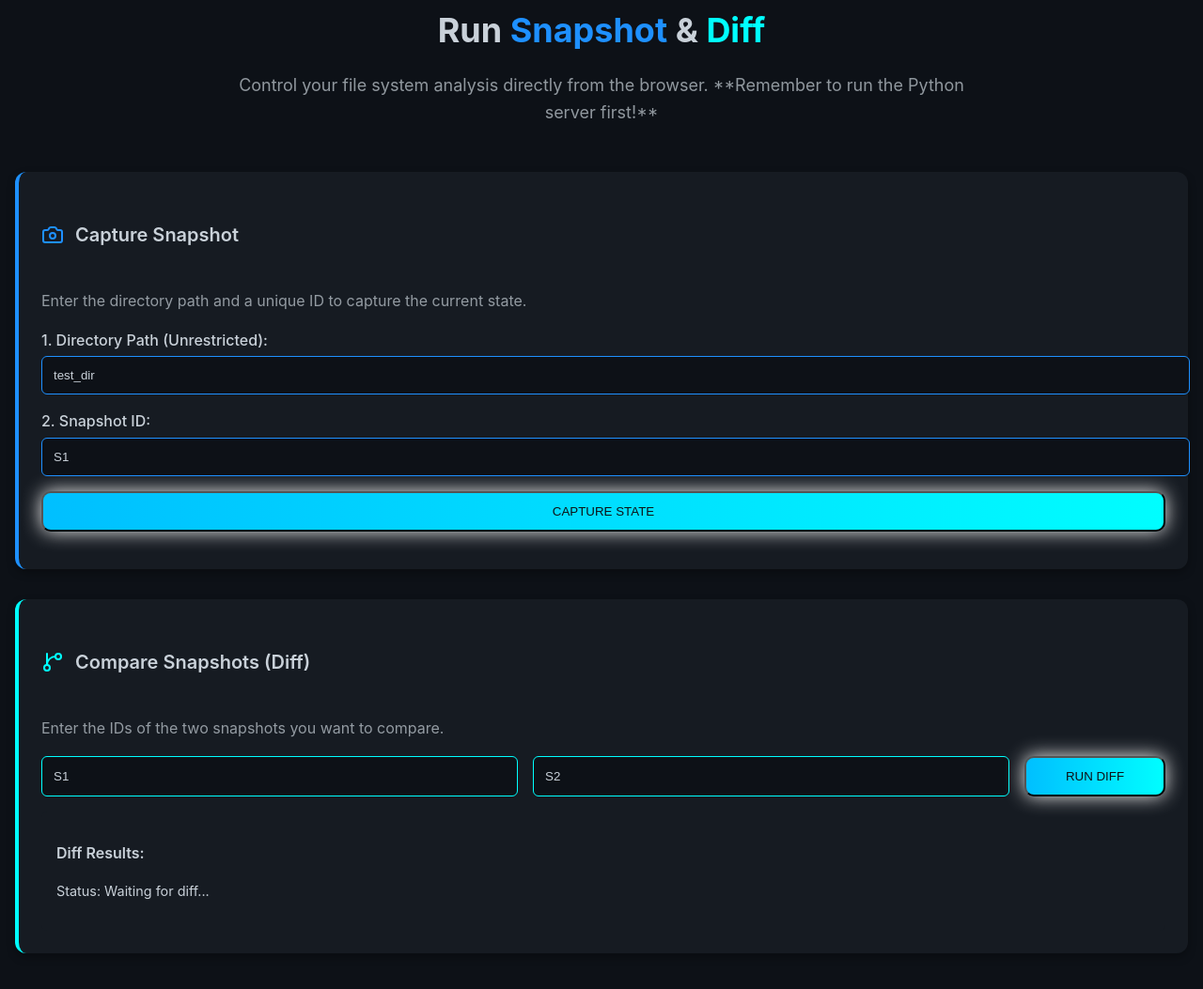
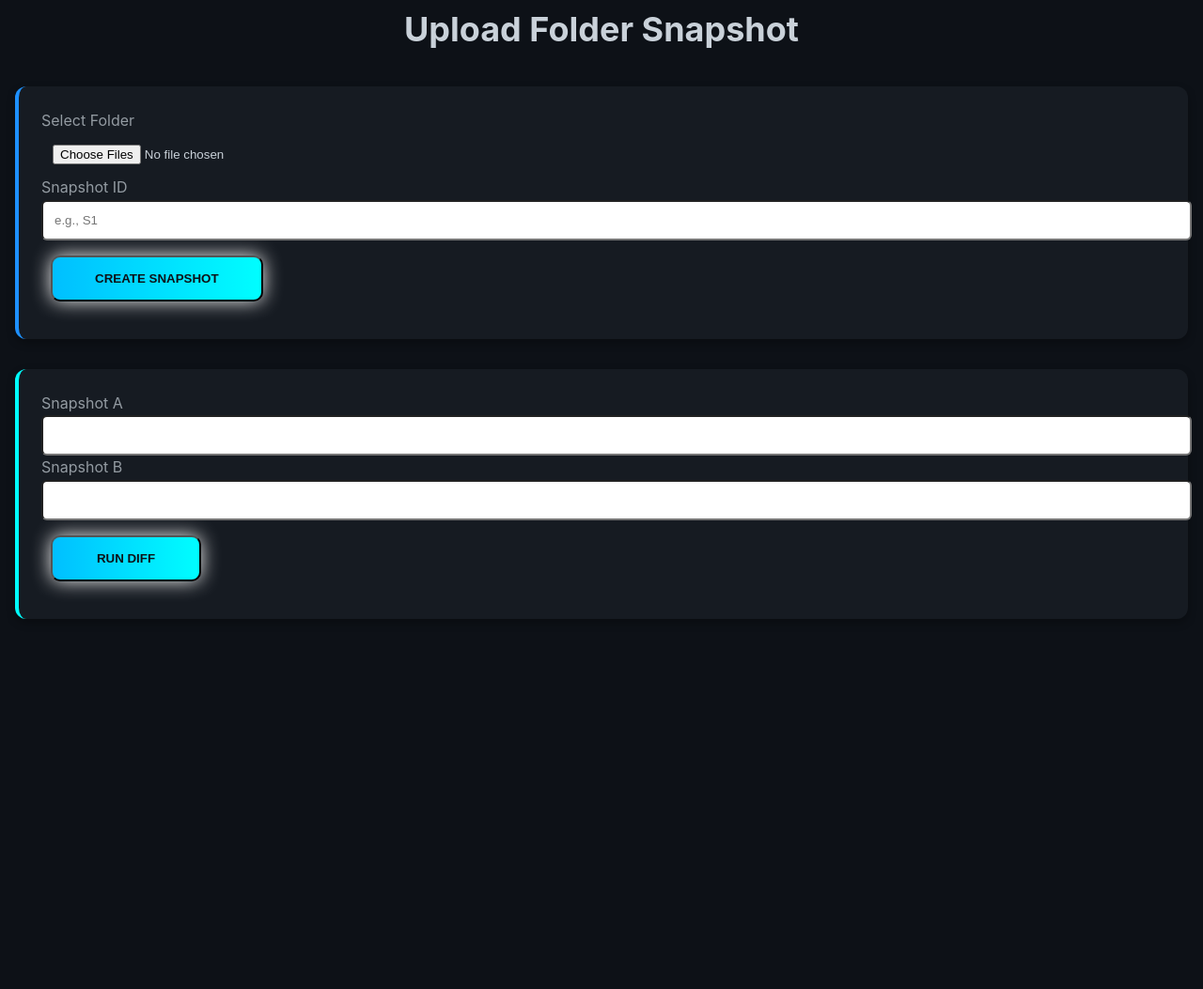
Before and after one commit to abhayDoes/OJT-project-team100, a plain HTML site: page main.html in a window 1280 px wide. Shown: the part 123-1176 px from the top of the page at 94% size. After the commit the page ends 878 px from the top, so only its background shows below. Drawn offline with nearby package versions, Linux system fonts and the light colour scheme.

Commit message:
Update main.html

```diff
--- a/main.html
+++ b/main.html
@@ -1,78 +1,62 @@
 <!DOCTYPE html>
-<html lang="en">
+<html>
 <head>
     <meta charset="UTF-8">
-    <meta name="viewport" content="width=device-width, initial-scale=1.0">
-    <title>File System Snapshot & Diff</title>
+    <title>Snapshot & Diff</title>
     <link rel="stylesheet" href="index.css">
     <script src="https://unpkg.com/lucide@latest"></script>
+</head>
 
-</head>
 <body>
-            <!-- NEW SECTION: Application Interface -->
-<section class="section-padding" id="app-interface" style="background-color: var(--bg-dark); border-top: 1px solid rgba(0, 255, 255, 0.1);">
+
+<section class="section-padding" style="background-color: var(--bg-dark);">
     <div class="container">
-        <div class="text-center" style="margin-bottom: 3rem;">
-            <h2 class="heading-title">Run <span style="color: var(--secondary-blue);">Snapshot</span> & <span style="color: var(--primary-cyan);">Diff</span></h2>
-            <p class="card-text" style="font-size: 1.125rem; max-width: 800px; margin: 1rem auto 0 auto;">Control your file system analysis directly from the browser. **Remember to run the Python server first!**</p>
+
+        <h2 class="heading-title text-center" style="margin-bottom: 2rem;">
+            Upload Folder Snapshot
+        </h2>
+
+        <!-- SNAPSHOT -->
+        <div class="use-case-card use-case-card-2">
+
+            <label class="card-text">Select Folder</label>
+            <input type="file" id="folder-upload"
+                webkitdirectory directory multiple
+                style="padding: 0.75rem; border-radius: 6px; width: 100%;">
+
+            <label class="card-text" style="margin-top: 1rem;">Snapshot ID</label>
+            <input type="text" id="snapshot-id"
+                placeholder="e.g., S1"
+                style="padding: 0.75rem; width: 100%; border-radius: 6px;">
+
+            <button id="upload-snapshot-btn" class="cta-btn" style="margin-top: 1rem;">
+                Create Snapshot
+            </button>
+
+            <p id="snapshot-status" class="card-text" style="margin-top: 0.5rem;"></p>
         </div>
 
-        <!-- Snapshot Capture Form -->
-        <div class="use-case-card use-case-card-2" style="margin-bottom: 2rem;">
-            <div class="uc-header">
-                <i data-lucide="camera" style="width: 24px; height: 24px; color: var(--secondary-blue);"></i>
-                <h4>Capture Snapshot</h4>
-            </div>
-            <p class="card-text" style="margin-bottom: 1rem;">Enter the directory path and a unique ID to capture the current state.</p>
+        <!-- DIFF -->
+        <div class="use-case-card use-case-card-1" style="margin-top: 2rem;">
 
-            <div style="display: flex; flex-direction: column; gap: 1rem; margin-bottom: 1rem;">
-                <!-- SEPARATE PLACE FOR DIRECTORY PATH -->
-                <div>
-                    <label for="file-path" class="card-text" style="display: block; margin-bottom: 0.25rem; font-weight: 500; color: var(--text-light);">1. Directory Path (Unrestricted):</label>
-                    <input type="text" id="file-path" placeholder="e.g., C:\Users\Me\MyCode or /home/user/project"
-                           style="width: 100%; padding: 0.75rem; border-radius: 6px; border: 1px solid var(--secondary-blue); background-color: var(--bg-dark); color: var(--text-light);"
-                           value="test_dir">
-                </div>
+            <label class="card-text">Snapshot A</label>
+            <input type="text" id="diff-id-a" style="padding: 0.75rem; width: 100%; border-radius: 6px;">
 
-                <!-- SEPARATE PLACE FOR SNAPSHOT ID -->
-                <div>
-                    <label for="snapshot-id" class="card-text" style="display: block; margin-bottom: 0.25rem; font-weight: 500; color: var(--text-light);">2. Snapshot ID:</label>
-                    <input type="text" id="snapshot-id" placeholder="e.g., S1, V2.0"
-                           style="width: 100%; padding: 0.75rem; border-radius: 6px; border: 1px solid var(--secondary-blue); background-color: var(--bg-dark); color: var(--text-light);" value="S1">
-                </div>
-            </div>
+            <label class="card-text" style="margin-top: 1rem;">Snapshot B</label>
+            <input type="text" id="diff-id-b" style="padding: 0.75rem; width: 100%; border-radius: 6px;">
 
-            <button id="capture-snapshot-btn" class="cta-btn" style="padding: 0.75rem 1.5rem; margin: 0; min-width: 100%; font-weight: 500;">
-                Capture State
+            <button id="run-diff-btn" class="cta-btn" style="margin-top: 1rem;">
+                Run Diff
             </button>
-            <p id="snapshot-status" class="card-text" style="margin-top: 0.5rem; color: var(--primary-cyan); font-weight: 600;"></p>
+
+            <ul id="diff-summary" style="margin-top: 1rem;"></ul>
         </div>
 
-        <!-- Diff Comparison Form -->
-        <div class="use-case-card use-case-card-1">
-            <div class="uc-header">
-                <i data-lucide="git-branch" style="width: 24px; height: 24px; color: var(--primary-cyan);"></i>
-                <h4>Compare Snapshots (Diff)</h4>
-            </div>
-            <p class="card-text" style="margin-bottom: 1rem;">Enter the IDs of the two snapshots you want to compare.</p>
-            <div style="display: flex; gap: 1rem; flex-wrap: wrap;">
-                <input type="text" id="diff-id-a" placeholder="Snapshot A ID (e.g., S1)" style="flex-grow: 1; padding: 0.75rem; border-radius: 6px; border: 1px solid var(--primary-cyan); background-color: var(--bg-dark); color: var(--text-light);" value="S1">
-                <input type="text" id="diff-id-b" placeholder="Snapshot B ID (e.g., S2)" style="flex-grow: 1; padding: 0.75rem; border-radius: 6px; border: 1px solid var(--primary-cyan); background-color: var(--bg-dark); color: var(--text-light);" value="S2">
-                <button id="run-diff-btn" class="cta-btn" style="padding: 0.75rem 1.5rem; margin: 0; min-width: 150px; font-weight: 500;">
-                    Run Diff
-                </button>
-            </div>
-            <div id="diff-output" style="margin-top: 1rem; padding: 1rem; background-color: var(--bg-medium); border-radius: 6px;">
-                <p style="font-weight: 600; color: var(--text-light);">Diff Results:</p>
-                <ul id="diff-summary" style="list-style-type: none; padding-left: 0; margin-top: 0.5rem; font-size: 0.9rem;">
-                    <li>Status: Waiting for diff...</li>
-                </ul>
-            </div>
-        </div>
     </div>
-    <script src="index.js" defer></script>
-    <script>
-        lucide.createIcons();
-    </script>
+</section>
+
+<script src="index.js" defer></script>
+<script>lucide.createIcons();</script>
+
 </body>
 </html>
```
